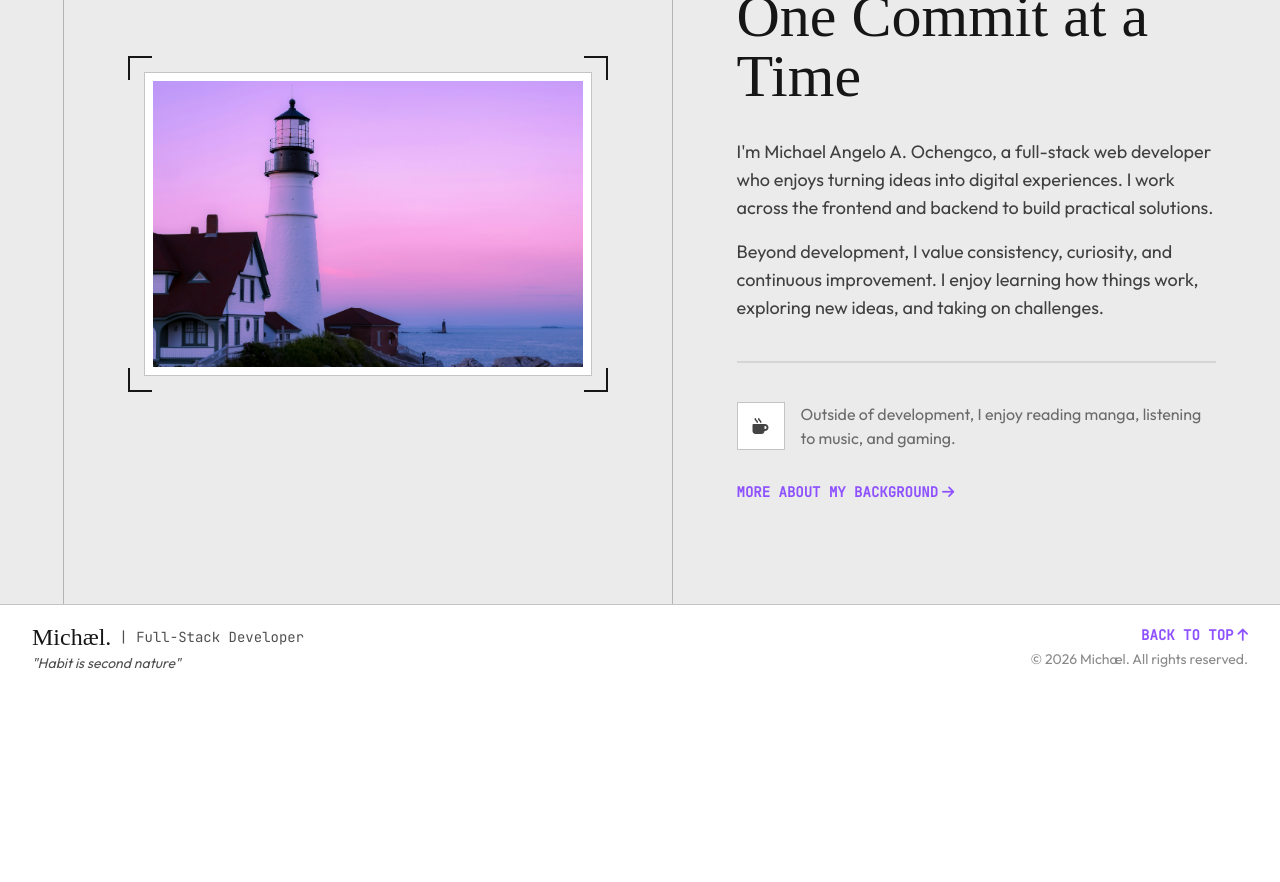
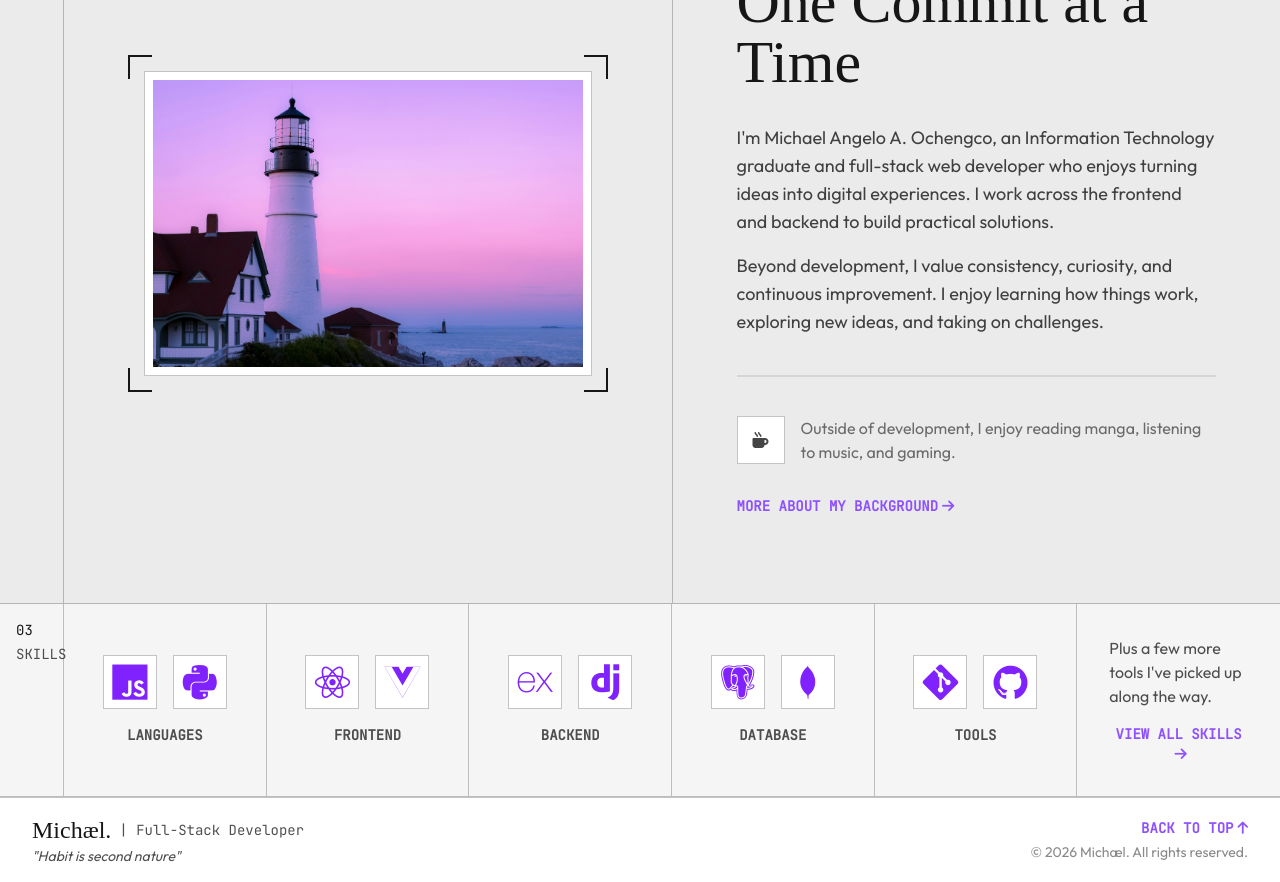
Before and after one commit to michaelgelooooo/Portfolio, a React (Vite) app: page / in a window 1280 px wide. Shown: the part 980-1862 px from the top of the page. Before the commit the page ends 1669 px from the top, so only its background shows below. Built offline with nearby package versions, Linux system fonts and the light colour scheme; a web font is replaced by a local one.

Commit message:
feat: added skills section in home page

```diff
--- a/index.html
+++ b/index.html
@@ -8,6 +8,7 @@
 
 	<title>Portfolio by Michæl</title>
 
+	<!-- Theme Toggle Tweak -->
 	<script>
 		try {
 			var themes = { light: "wireframe", dark: "black" };
@@ -20,13 +21,18 @@
 		} catch (e) { }
 	</script>
 
+	<!-- Google Fonts -->
 	<link rel="preconnect" href="https://fonts.googleapis.com">
 	<link rel="preconnect" href="https://fonts.gstatic.com" crossorigin>
 	<link
 		href="https://fonts.googleapis.com/css2?family=DM+Serif+Text:ital@0;1&family=JetBrains+Mono&family=Noto+Serif+Display:ital,wdth@0,75;1,75&family=Outfit&display=swap"
 		rel="stylesheet">
 
+	<!-- FontAwesome Icons -->
 	<script src="https://kit.fontawesome.com/2462155d8a.js" crossorigin="anonymous"></script>
+
+	<!-- Devicon -->
+	<link rel="stylesheet" type='text/css' href="https://cdn.jsdelivr.net/gh/devicons/devicon@latest/devicon.min.css" />
 </head>
 
 <body>
--- a/src/components/ui/CueLink.jsx
+++ b/src/components/ui/CueLink.jsx
@@ -10,7 +10,7 @@ function CueLink({
     const isAnchor = to.startsWith("#");
     const isExternal = /^(https?:|mailto:)/.test(to);
 
-    const classes = `text-violet-500 font-semibold hover:opacity-75 ${className}`;
+    const classes = `text-violet-500 font-semibold hover:opacity-50 ${className}`;
 
     const content = (
         <>
--- a/src/data/home.js
+++ b/src/data/home.js
@@ -8,8 +8,46 @@ export const HOME = {
 export const ABOUT = {
 	heading: "One Commit at a Time",
 	text: [
-    "I'm Michael Angelo A. Ochengco, a full-stack web developer who enjoys turning ideas into digital experiences. I work across the frontend and backend to build practical solutions.",
+		"I'm Michael Angelo A. Ochengco, an Information Technology graduate and full-stack web developer who enjoys turning ideas into digital experiences. I work across the frontend and backend to build practical solutions.",
 		"Beyond development, I value consistency, curiosity, and continuous improvement. I enjoy learning how things work, exploring new ideas, and taking on challenges.",
 	],
 	note: "Outside of development, I enjoy reading manga, listening to music, and gaming."
 };
+
+export const SKILLS = [
+	{
+		label: "LANGUAGES",
+		items: [
+			{ name: "JavaScript", icon: "devicon-javascript-plain" },
+			{ name: "Python", icon: "devicon-python-plain" },
+		],
+	},
+	{
+		label: "FRONTEND",
+		items: [
+			{ name: "React.js", icon: "devicon-react-original" },
+			{ name: "Vue.js", icon: "devicon-vuejs-plain" },
+		],
+	},
+	{
+		label: "BACKEND",
+		items: [
+			{ name: "Express.js", icon: "devicon-express-original" },
+			{ name: "Django", icon: "devicon-django-plain" },
+		],
+	},
+	{
+		label: "DATABASE",
+		items: [
+			{ name: "PostgreSQL", icon: "devicon-postgresql-plain" },
+			{ name: "MongoDB", icon: "devicon-mongodb-plain" },
+		],
+	},
+	{
+		label: "TOOLS",
+		items: [
+			{ name: "Git", icon: "devicon-git-plain" },
+			{ name: "GitHub", icon: "devicon-github-original" },
+		],
+	},
+];
--- a/src/index.css
+++ b/src/index.css
@@ -12,6 +12,9 @@
 }
 
 @layer base {
+    * {
+        @apply transition duration-200 ease-out;
+    }
     html {
         scroll-behavior: smooth;
         scroll-padding-top: 4rem;
@@ -110,3 +113,30 @@
         }
     }
 }
+
+@layer components {
+    .strip-rail {
+        @apply text-sm border-current/25 border-b lg:border-b-0 lg:border-r w-full lg:w-[5%] px-4 md:px-8 lg:px-4 py-4;
+    }
+
+    .strip-panel {
+        @apply flex flex-col items-center justify-center gap-4 p-8 text-center border-r border-b border-current/25 basis-1/2 md:basis-1/3 lg:basis-1/6;
+
+        /* below md: 2 columns, 3 rows */
+        @apply max-md:nth-[2n]:border-r-0 max-md:nth-last-[-n+2]:border-b-0;
+
+        /* md only: 3 columns, 2 rows */
+        @apply md:max-lg:nth-[3n]:border-r-0 md:max-lg:nth-last-[-n+3]:border-b-0;
+
+        /* lg: 6 columns, 1 row */
+        @apply lg:nth-[6n]:border-r-0 lg:nth-last-[-n+6]:border-b-0;
+    }
+
+    .strip-icon {
+        @apply inline-block text-violet-600 text-4xl bg-base-100 border border-base-content/25 p-2;
+
+        &:hover {
+            @apply bg-violet-600 text-base-100 border-violet-600 cursor-pointer;
+        }
+    }
+}
--- a/src/pages/Home.jsx
+++ b/src/pages/Home.jsx
@@ -1,6 +1,6 @@
 import { Link } from "react-router-dom";
 import CueLink from "@/components/ui/CueLink";
-import { HOME, ABOUT } from "@/data/home";
+import { HOME, ABOUT, SKILLS } from "@/data/home";
 import placeholderPortrait from "@/assets/images/placeholders/placeholder-portrait.jpg";
 import placeholderLandscape from "@/assets/images/placeholders/placeholder-landscape.jpg";
 
@@ -28,7 +28,7 @@ export default function Home() {
                             <div className="flex flex-col gap-2 md:gap-4 sm:flex-row">
                                 <Link
                                     to="/showcase"
-                                    className="btn md:btn-lg bg-violet-800 text-white hover:bg-violet-900 w-full sm:w-auto"
+                                    className="btn md:btn-lg bg-violet-600 text-white hover:bg-violet-800 w-full sm:w-auto"
                                 >
                                     View Showcase <i className="fas fa-arrow-right"></i>
                                 </Link>
@@ -86,7 +86,7 @@ export default function Home() {
                 </div>
             </section>
 
-            <section id="about" className="layout bg-base-300">
+            <section id="about" className="layout bg-base-300 border-b border-current/25">
                 <div className="layout-rail flex lg:flex-col gap-1">
                     <span>02</span>
                     <span className="inline lg:hidden">/</span>
@@ -135,9 +135,56 @@ export default function Home() {
                         </div>
 
                         <div className="text-xs lg:text-sm mt-8 lg:mt-0">
-                            <CueLink to="/showcase" icon="fa-arrow-right">
+                            <CueLink to="/background" icon="fa-arrow-right">
                                 MORE ABOUT MY BACKGROUND
                             </CueLink>
+                        </div>
+                    </div>
+                </div>
+            </section>
+
+            <section id="skills" className="bg-base-200 flex flex-col lg:flex-row border-b border-current/25">
+                <div className="strip-rail flex lg:flex-col gap-1">
+                    <span>03</span>
+                    <span className="inline lg:hidden">/</span>
+                    <span className="lg:opacity-75">SKILLS</span>
+                </div>
+
+                <div className="flex-1 overflow-hidden">
+                    <div className="flex flex-wrap border-collapse">
+                        {SKILLS.map(({ label, items }) => (
+                            <div
+                                key={label}
+                                className="strip-panel"
+                            >
+                                <div className="flex flex-wrap items-center justify-center gap-4">
+                                    {items.map(({ name, icon }) => (
+                                        <div key={name} className="tooltip" data-tip={name}>
+                                            <i
+                                                className={`${icon} strip-icon`}
+                                                role="img"
+                                                aria-label={name}
+                                            ></i>
+                                        </div>
+                                    ))}
+                                </div>
+                                <div className="text-sm font-semibold opacity-75">
+                                    {label}
+                                </div>
+                            </div>
+                        ))}
+
+                        <div className="strip-panel">
+                            <div className="flex flex-col items-start gap-4">
+                                <p className="font-body text-sm lg:text-base text-start opacity-75">
+                                    Plus a few more tools I've picked up along the way.
+                                </p>
+                                <div className="text-xs lg:text-sm">
+                                    <CueLink to="/showcase" icon="fa-arrow-right">
+                                        VIEW ALL SKILLS
+                                    </CueLink>
+                                </div>
+                            </div>
                         </div>
                     </div>
                 </div>
```
Lines whose indentation alone changed are shown as unchanged.
